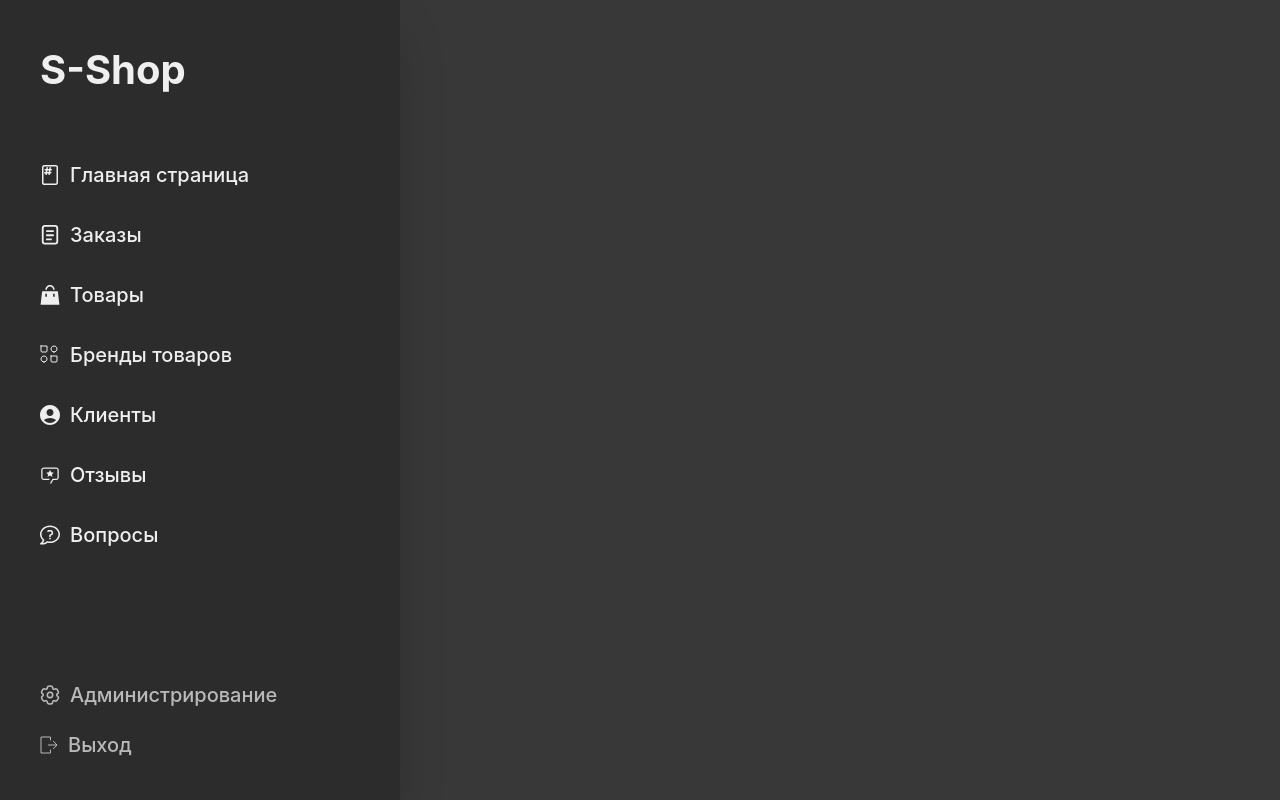
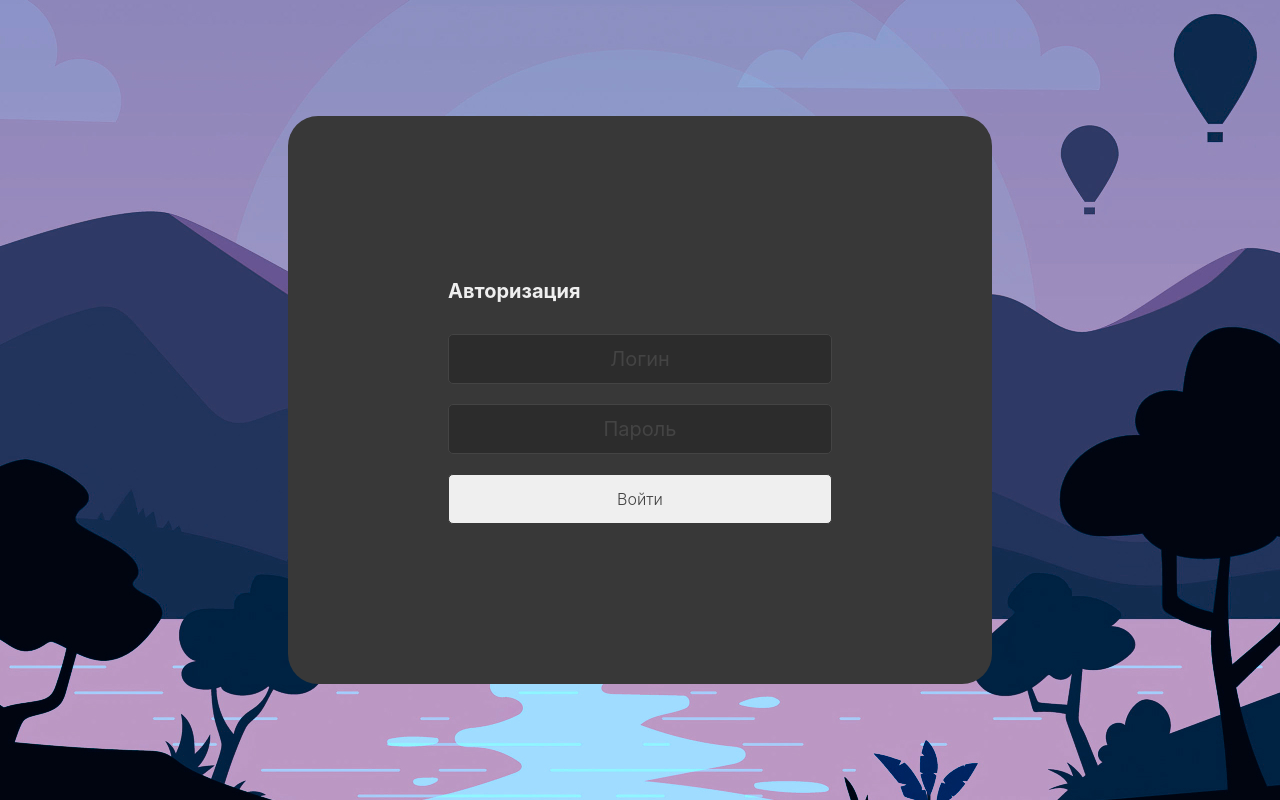
Before and after one commit to sdippy/AdminDashboard, a Vue app: page /auth in a window 1280 px wide. Built offline with nearby package versions, Linux system fonts and the light colour scheme.

Commit message:
all_good

```diff
--- a/package.json
+++ b/package.json
@@ -14,6 +14,7 @@
     "@formkit/auto-animate": "^0.8.2",
     "axios": "^1.7.2",
     "chart.js": "^4.4.3",
+    "crypto-js": "^4.2.0",
     "lodash.debounce": "^4.0.8",
     "vue": "^3.4.21",
     "vue-router": "^4.3.2",
--- a/src/App.vue
+++ b/src/App.vue
@@ -1,13 +1,44 @@
 <script setup>
+import { ref, provide } from 'vue'
+import { useRouter } from 'vue-router'
+
 import menuPanel from './components/menu.vue'
 import main_page from './components/main_page.vue'
 import order_page from './components/order_page.vue'
 import category_page from './components/category_page.vue'
+import ExitWindow from './components/ExitWindow.vue'
+
+const router = useRouter()
+
+var storedUserId = sessionStorage.getItem('userSession')
+if (!storedUserId) {
+  router.push('/auth')
+}
+
+const exitWindowOpen = ref(false)
+
+const closeExitWindow = async () => {
+  exitWindowOpen.value = false
+  document.body.style.overflow = ''
+  document.body.style.paddingRight = ''
+}
+
+const openExitWindow = () => {
+  exitWindowOpen.value = true
+  document.body.style.paddingRight = `${window.innerWidth - document.documentElement.clientWidth}px`
+  document.body.style.overflow = 'hidden'
+}
+
+provide('exit', {
+  closeExitWindow,
+  openExitWindow
+})
 </script>
 
 <template>
+  <ExitWindow v-if="exitWindowOpen" />
   <div class="flex">
-    <menuPanel />
+    <menuPanel v-if="!$route.meta.hideNavigation" />
     <router-view></router-view>
   </div>
 </template>
--- /dev/null
+++ b/src/components/Auth.vue
@@ -0,0 +1,161 @@
+<script setup>
+import { ref } from 'vue'
+import { useRouter } from 'vue-router'
+import axios from 'axios'
+import CryptoJS from 'crypto-js'
+
+const router = useRouter()
+
+var storedUserId = sessionStorage.getItem('userSession')
+if (storedUserId) {
+  window.location.reload()
+
+  router.back()
+}
+
+const email = ref('')
+const password = ref('')
+const buttonDisabled = ref(true)
+const errorMessage = ref('')
+
+const checkInputs = () => {
+  buttonDisabled.value = !email.value || !password.value
+}
+
+const loginUser = async () => {
+  try {
+    const emailValue = email.value // Значение email из инпута
+    const passwordValue = password.value // Значение пароля из инпута
+
+    // Хеширование логина
+    const hashedLogin = CryptoJS.SHA512(emailValue).toString()
+
+    const userResponse = await axios.get(
+      `http://localhost:3000/users?login=${hashedLogin}&role_ne=user`
+    )
+    const userData = userResponse.data
+
+    if (userData.length === 0) {
+      errorMessage.value = 'Пользователь с таким логином не найден.'
+    } else {
+      const hashedPasswordFromServer = userData[0].password // Получение хешированного пароля с сервера
+      const userId_no_hash = userData[0].id // Получение id пользователя
+      const userSession = userData[0].role // Получение id пользователя
+
+      // Хеширование userid
+      const userId = CryptoJS.MD5(userId_no_hash.toString()).toString()
+      // const userId = userId_no_hash.toString()
+
+      // Хеширование введенного пользователем пароля
+      const hashedPasswordInput = CryptoJS.SHA512(passwordValue).toString()
+
+      // Сравнение хешированных паролей
+      if (hashedPasswordInput === hashedPasswordFromServer) {
+        // Здесь можно выполнить какие-то действия при успешной аутентификации
+        // Сохранение userId в локальном хранилище
+        sessionStorage.setItem('userSession', userSession)
+        // Обновление страницы
+        location.reload()
+        // Переход на главную страницу
+        window.location.href = '/'
+
+        // console.log('Успешная аутентификация')
+      } else {
+        errorMessage.value = 'Неправильный логин или пароль.'
+      }
+    }
+  } catch (error) {
+    errorMessage.value = 'Ошибка аутентификации.'
+    console.error('Ошибка:', error)
+  }
+}
+</script>
+
+<template>
+  <div
+    class="auth flex h-full w-full bg-[#383838] sm:bg-[url('/Images/bg.jpg')] bg-no-repeat bg-center"
+  >
+    <div
+      v-if="!storedUserId"
+      class="h-svh w-full flex justify-center items-center md:container mx-auto"
+    >
+      <div
+        class="auth_form mx-auto flex flex-col gap-5 bg-[#383838] sm:p-20 md:p-40 sm:rounded-[30px]"
+      >
+        <p class="title sm:mb-2">Авторизация</p>
+
+        <input
+          class="w-80 sm:w-96"
+          type="email"
+          placeholder="Логин"
+          v-model="email"
+          @input="checkInputs"
+          :class="{ 'has-text': email }"
+        />
+        <input
+          class="w-80 sm:w-96"
+          type="password"
+          placeholder="Пароль"
+          v-model="password"
+          @input="checkInputs"
+          :class="{ 'has-text': password }"
+        />
+        <button
+          class="btn_auth w-80 sm:w-96 h-[50px] bg-[#efefef] rounded-[5px] text-[#444444] font-light border border-[#383838] active:bg-[#444444] active:text-[#efefef] active:border-[#efefef] transition-all ease-in-out duration-300"
+          :disabled="buttonDisabled"
+          @click="loginUser"
+        >
+          Войти
+        </button>
+
+        <p v-if="errorMessage" class="text-red-500">{{ errorMessage }}</p>
+      </div>
+    </div>
+
+    <div v-else>Здесь что нить придумать надо</div>
+  </div>
+</template>
+
+<style scoped>
+.auth {
+  width: 100%;
+}
+
+/* .auth_form {
+  border: 1px solid #141414;
+  border-radius: 10px;
+} */
+
+.title {
+  color: #efefef;
+  font-size: 20px;
+  font-weight: 700;
+  font-family: 'Inter', sans-serif;
+}
+
+input {
+  height: 50px;
+  border: 1px solid #444444;
+  font-size: 20px;
+  font-weight: 400;
+  font-family: 'Inter', sans-serif;
+  color: #efefef;
+  text-align: center;
+  background-color: #2c2c2c;
+  border-radius: 5px;
+}
+
+input:focus {
+  outline: none !important;
+  border: 1px solid #efefef;
+  background-color: transparent;
+}
+
+input::placeholder {
+  font-size: 20px;
+  font-weight: 400;
+  font-family: 'Inter', sans-serif;
+  color: #444444;
+  text-align: center;
+}
+</style>
--- a/src/components/BarChart.vue
+++ b/src/components/BarChart.vue
@@ -39,9 +39,12 @@ onMounted(() => {
         {
           label: 'Покупки',
           data: Object.values(props.month_data),
-          backgroundColor: 'rgba(217, 79, 95, 1)',
-          borderColor: 'rgba(217, 79, 95, 1)',
-          borderWidth: 1
+          backgroundColor: ['rgba(217, 79, 95, 1)', 'rgba(61, 44, 141, 1)'],
+          borderColor: ['rgba(217, 79, 95, 1)', 'rgba(61, 44, 141, 1)'],
+          borderRadius: 40,
+          borderWidth: 1,
+          borderSkipped: false,
+          maxBarThickness: 50
         }
       ]
     },
--- /dev/null
+++ b/src/components/ExitWindow.vue
@@ -0,0 +1,50 @@
+<script setup>
+import { inject } from 'vue'
+import { useRouter } from 'vue-router'
+
+const router = useRouter()
+
+const { closeExitWindow } = inject('exit')
+
+function logoutUser() {
+  // Очистка локального хранилища
+  sessionStorage.clear()
+  // Обновление страницы
+  location.reload()
+  // Переход на главную страницу
+  window.location.href = '/'
+}
+</script>
+
+<template>
+  <div
+    @click="closeExitWindow"
+    class="fixed top-0 left-0 h-full w-full bg-black z-10 opacity-30"
+  ></div>
+  <div
+    class="orderWindow fixed h-full w-full 2xl:h-2/6 2xl:max-h-[300px] 2xl:w-6/12 2xl:max-w-[600px] inset-2/4 -translate-x-2/4 -translate-y-2/4 z-20"
+  >
+    <div class="w-full h-full">
+      <!-- very-small -->
+      <div class="product-window flex flex-col gap-5 w-full h-full p-10 bg-[#383838]">
+        <div class="h-full w-full flex flex-col gap-5 justify-center items-center">
+          <h1 class="text-[#efefef] font-bold text-[24px]">Вы уверены, что хотите выйти?</h1>
+          <div class="w-full h-[40px] grid grid-cols-2 grid-rows-1 gap-5 mt-5">
+            <button
+              @click="logoutUser"
+              class="bg-[#145F37] text-[#efefef] font-light text-[16px] border border-transparent rounded-[10px] hover:border-[#efefef] active:bg-[#efefef] active:text-[#145F37] active:border-[#145F37] transition-all ease-in-out"
+            >
+              Да
+            </button>
+            <button
+              @click="closeExitWindow"
+              class="bg-[#2C2C2C] text-[#efefef] font-light text-[16px] border border-transparent rounded-[10px] hover:border-[#efefef] active:bg-[#efefef] active:text-[#2c2c2c] active:border-[#2c2c2c] transition-all ease-in-out"
+            >
+              Нет
+            </button>
+          </div>
+        </div>
+      </div>
+    </div>
+  </div>
+</template>
--- a/src/components/menu.vue
+++ b/src/components/menu.vue
@@ -1,3 +1,13 @@
+<script setup>
+import { inject } from 'vue'
+
+const userSession = sessionStorage.getItem('userSession')
+
+const administratorRights = userSession === 'admin'
+
+const { openExitWindow } = inject('exit')
+</script>
+
 <template>
   <div class="flex flex-col w-[400px] h-svh min-h-[700px] bg-[#2C2C2C] shadow-2xl">
     <div class="ml-10 flex flex-col h-full">
@@ -144,7 +154,7 @@
         </div>
       </div>
       <div class="exit mb-10 flex flex-col gap-[20px]">
-        <div class="flex items-center gap-[10px] link_group2">
+        <div class="flex items-center gap-[10px] link_group2" v-if="administratorRights">
           <svg
             width="20"
             height="20"
@@ -186,11 +196,13 @@
             />
           </svg>
 
-          <a
+          <p
+            @click="openExitWindow"
             href="#"
-            class="link text-[#B9B9B9] hover:text-[#efefef] transition-all ease-in-out font-medium text-[20px]"
-            >Выход</a
+            class="link text-[#B9B9B9] hover:text-[#efefef] transition-all ease-in-out font-medium text-[20px] cursor-pointer"
           >
+            Выход
+          </p>
         </div>
       </div>
     </div>
--- a/src/main.js
+++ b/src/main.js
@@ -13,6 +13,7 @@ import sneaker_page from './components/sneaker_page.vue'
 import review_page from './components/review_page.vue'
 import client_page from './components/client_page.vue'
 import question_page from './components/question_page.vue'
+import Auth from './components/Auth.vue'
 
 const app = createApp(App)
 
@@ -23,7 +24,23 @@ const routes = [
   { path: '/Sneaker', name: 'Sneaker', component: sneaker_page },
   { path: '/Review', name: 'Review', component: review_page },
   { path: '/Client', name: 'Client', component: client_page },
-  { path: '/Question', name: 'Question', component: question_page }
+  { path: '/Question', name: 'Question', component: question_page },
+  {
+    path: '/Auth',
+    name: 'Auth',
+    component: Auth,
+    meta: { hideNavigation: true },
+    beforeEnter: (to, from, next) => {
+      const userSession = sessionStorage.getItem('userSession')
+      // Если пользователь уже авторизован, перенаправляем его на главную страницу
+      if (userSession) {
+        router.back()
+      } else {
+        // Если пользователь не авторизован, разрешаем доступ к странице входа
+        next()
+      }
+    }
+  }
 ]
 
 const router = createRouter({
```
Also changed, not shown: src/components/WindowClient.vue (+7 -5 lines), public/Images/bg.jpg (added), 1 other file (tests, documents, lock files or other folders).
